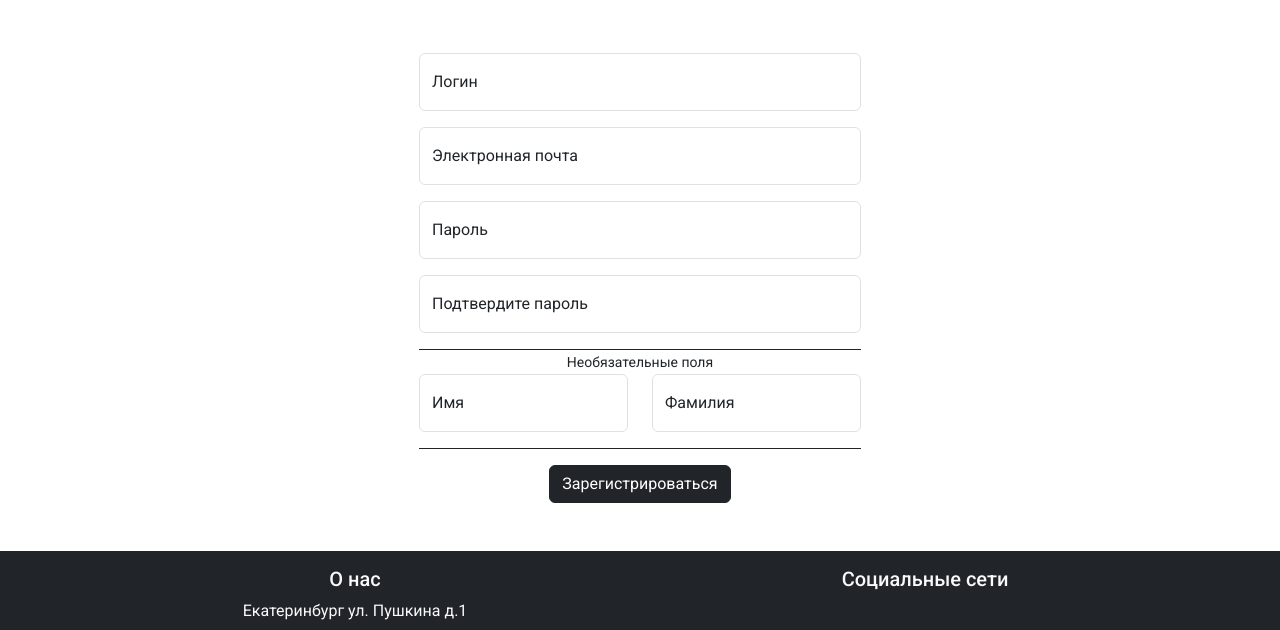
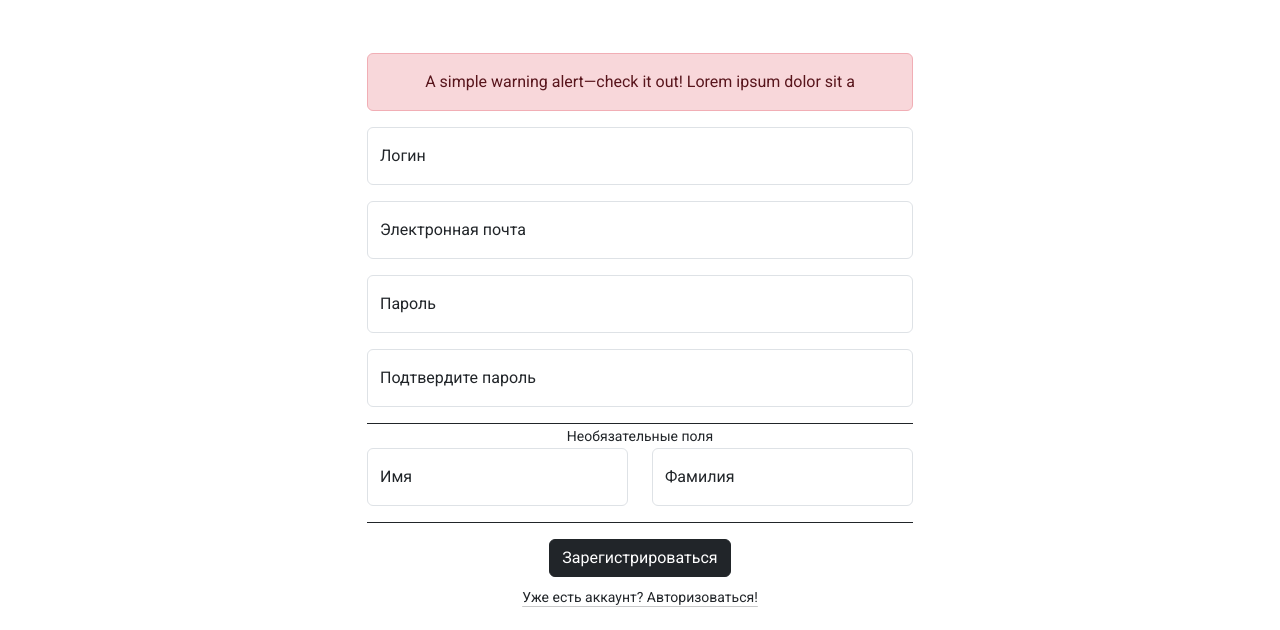
Before and after one commit to RampageUser/Bootstrap, a plain HTML site: page registration.html in a window 1280 px wide. Shown: the part 91-721 px from the top of the page. Drawn offline with nearby package versions, Linux system fonts and the light colour scheme.

Commit message:
fix registration and login file

```diff
--- a/registration.html
+++ b/registration.html
@@ -1,5 +1,6 @@
 <!DOCTYPE html>
 <html lang="en">
+
 <head>
   <meta charset="utf-8" />
   <meta name="viewport" content="width=device-width, initial-scale=1" />
@@ -15,6 +16,7 @@
   <link rel="stylesheet" href="./css/navbar.css" />
   <link rel="stylesheet" href="./css/footer.css">
 </head>
+
 <body class="bs-body-bg-rgb">
   <div class="wrapper">
     <header>
@@ -103,18 +105,9 @@
     <main class="main_container">
       <div class="container my-5">
         <div class="row d-flex justify-content-center align-items-center">
-          <div class="col-9 d-flex justify-content-center align-items-center d-none">
-            <div class="alert alert-danger w-50 text-center" role="alert">
-              A simple warning alert—check it out!
-            </div>
-          </div>
-          <div class="col-9 d-flex justify-content-center align-items-center d-none">
-            <div class="alert alert-success w-50 text-center" role="alert">
-              A simple warning alert—check it out!
-            </div>
-          </div>
-          <div class="col-9 d-flex justify-content-center align-items-center">
-            <form class="z-0">
+          <div class="col-11 col-md-9 col-lg-6">
+            <div class="alert alert-danger text-center" role="alert">A simple warning alert—check it out! Lorem ipsum dolor sit a</div>
+            <form class="z-0 w-100">
               <div class="form-floating mb-3">
                 <input type="text" class="form-control" id="username" placeholder="Введите логин" required />
                 <label for="username">Логин</label>
@@ -136,22 +129,30 @@
                 <div class="row">
                   <div class="col-lg-6 mb-3">
                     <div class="form-floating">
-                      <input type="text" class="form-control" placeholder="Имя" name="name" id="name"/>
+                      <input type="text" class="form-control" placeholder="Имя" name="name" id="name" />
                       <label for="name">Имя</label>
                     </div>
                   </div>
                   <div class="col-lg-6 mb-3">
                     <div class="form-floating">
-                      <input type="text" class="form-control" placeholder="Фамилия" name="surname" id="surname"/>
+                      <input type="text" class="form-control" placeholder="Фамилия" name="surname" id="surname" />
                       <label for="surname">Фамилия</label>
                     </div>
                   </div>
                 </div>
               </div>
-              <div class="d-flex justify-content-center align-items-center">
+              <div class="d-flex justify-content-center align-items-center mb-2">
                 <button type="submit" class="btn btn-dark">Зарегистрироваться</button>
               </div>
             </form>
+            <div class="text-center">
+              <small>
+                <a href="./login.html"
+                  class="link-dark link-offset-2 link-underline-opacity-25 link-underline-opacity-100-hover">
+                  Уже есть аккаунт? Авторизоваться!
+                </a>
+              </small>
+            </div>
           </div>
         </div>
       </div>
@@ -210,4 +211,5 @@
     integrity="sha384-HwwvtgBNo3bZJJLYd8oVXjrBZt8cqVSpeBNS5n7C8IVInixGAoxmnlMuBnhbgrkm"
     crossorigin="anonymous"></script>
 </body>
+
 </html>
```
Also changed, not shown: login.html (+11 -13 lines).
